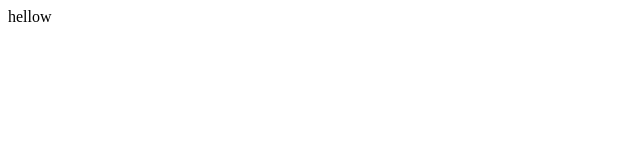
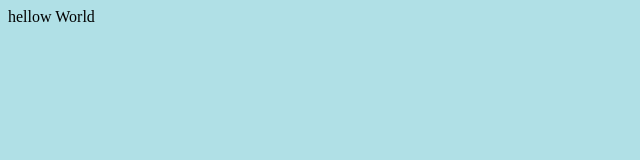
Before and after one commit to hbpark2/git_test, a plain HTML site: page git_test/index.html in a window 1280 px wide. Shown: the whole page, without its empty margins (0-640 px from the left). Drawn offline with Linux system fonts and the light colour scheme.

Commit message:
add link tag
add link tag

```diff
--- a/git_test/index.html
+++ b/git_test/index.html
@@ -3,8 +3,9 @@
 <head>
     <meta charset="UTF-8">
     <title>git_test</title>
+    <link rel="stylesheet" href="style.css">
 </head>
 <body>
-    hellow
+    hellow World
 </body>
 </html>
--- /dev/null
+++ b/git_test/style.css
@@ -0,0 +1,3 @@
+body{
+    background-color: powderblue;
+}
```
